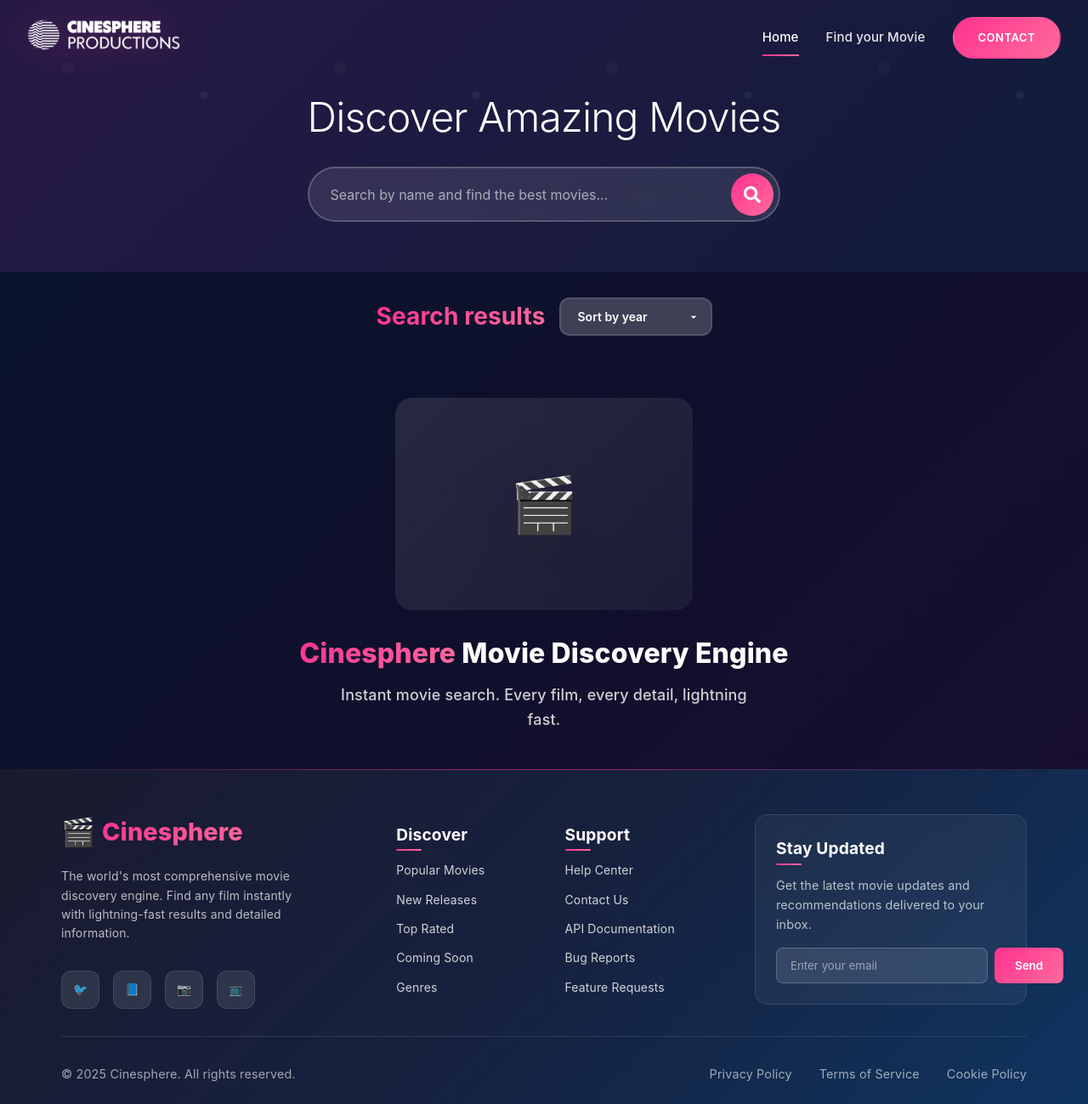
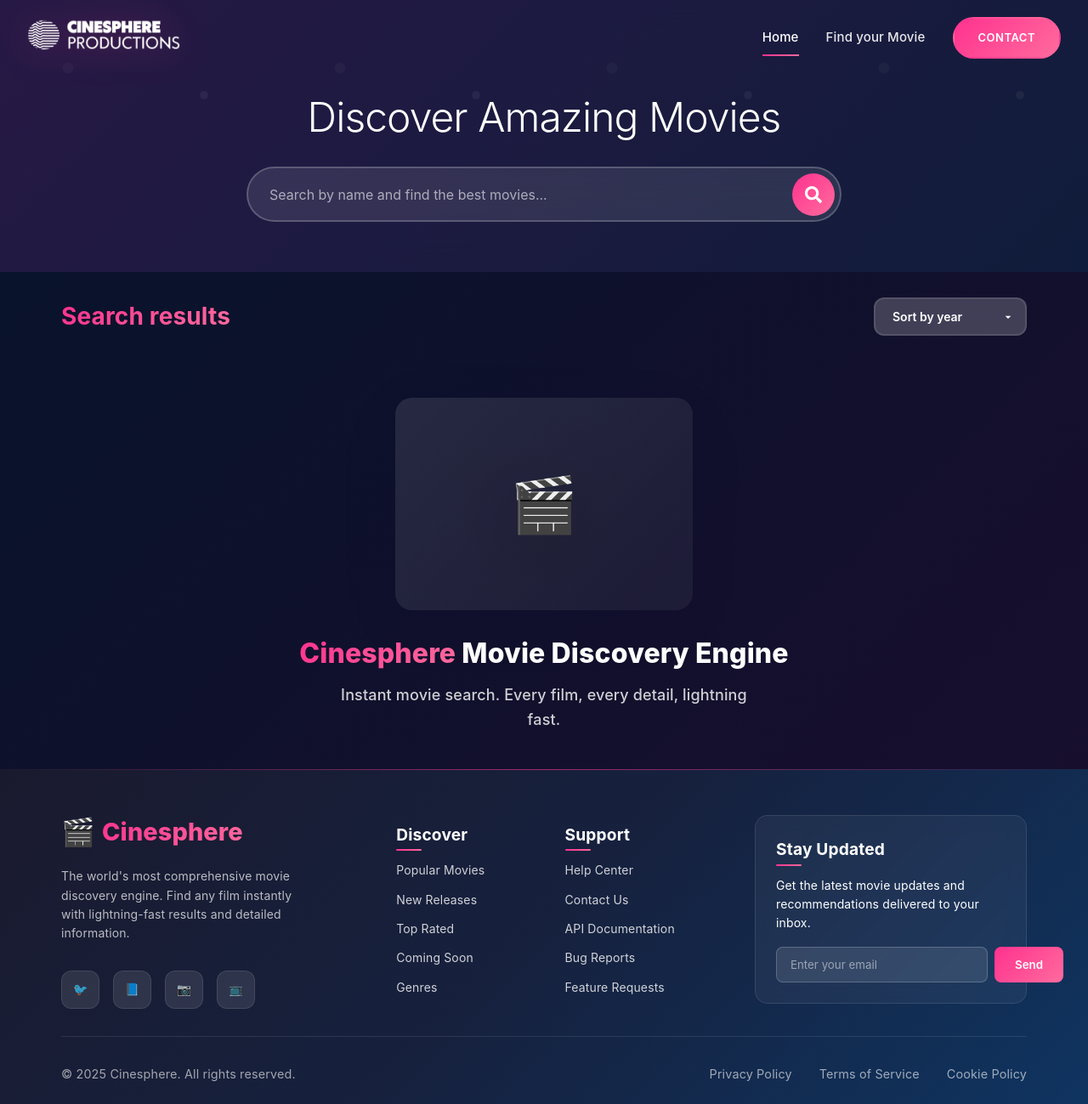
Before and after one commit to fesinstituteGH/module-4-FP-example-website, a plain HTML site: page index.html in a window 1280 px wide. Shown: the whole page at 85% size. Drawn offline with Linux system fonts and the light colour scheme.

Commit message:
class names fix

```diff
--- a/index.html
+++ b/index.html
@@ -10,12 +10,12 @@
   </head>
   <body>
     <div id="app">
-      <div class="flex flex-col" style="flex: 1">
+      <div style="flex: 1">
         <!-- Navbar Section -->
-        <div class="navbar flex flex-col">
+        <div class="navbar">
           <div class="mobile-ver">
             <a href="/" class="logo">
-              <img src="./assets/logo.png" class="logo" alt="cinesphere logo" />
+              <img src="./assets/logo.png" alt="cinesphere logo" />
             </a>
             <div class="links">
               <a class="link router-link-active" href="">Home</a>
@@ -136,13 +136,7 @@
             <div class="footer-section">
               <div class="newsletter">
                 <h3>Stay Updated</h3>
-                <p
-                  style="
-                    color: rgba(255, 255, 255, 0.7);
-                    margin-bottom: 1rem;
-                    font-size: 0.9rem;
-                  "
-                >
+                <p>
                   Get the latest movie updates and recommendations delivered to
                   your inbox.
                 </p>
```
Also changed, not shown: assets/error__img.svg (deleted).
